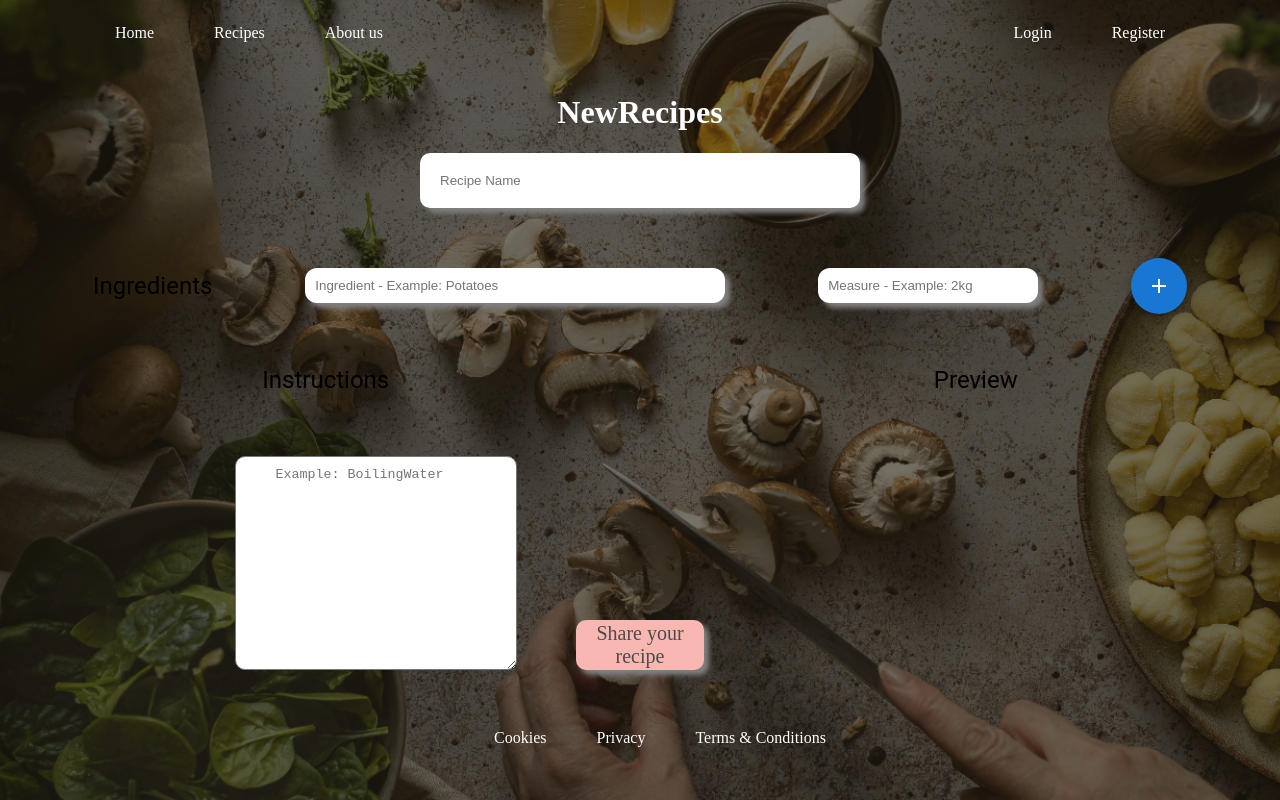
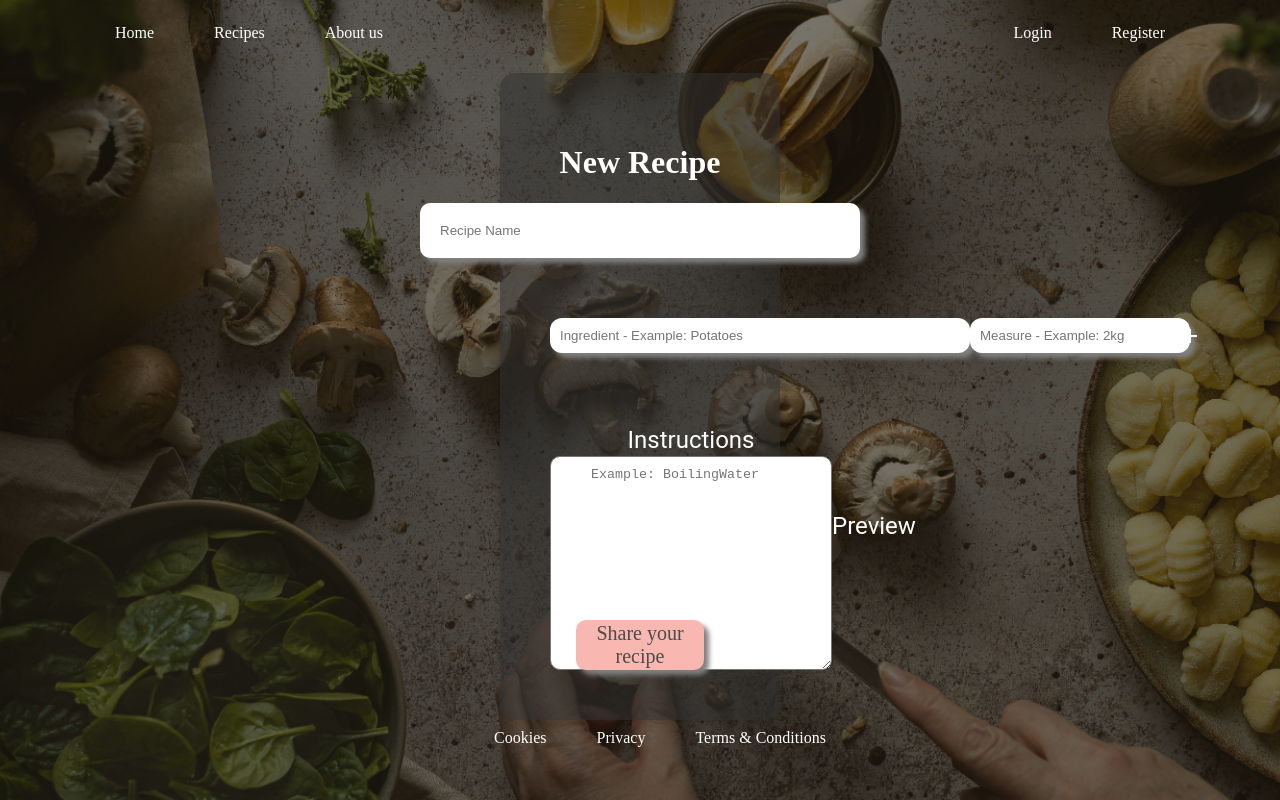
Before and after one commit to PaulaSLT/PROYECTO-FINAL-DE-CURSO-RECETAS, a React (Vite) app in the folder frontend/: page /newrecipe in a window 1280 px wide. Built offline with nearby package versions, Linux system fonts and the light colour scheme.

Commit message:
he sido yo

```diff
--- a/frontend/src/components/RegisterForm/RegisterForm.css
+++ b/frontend/src/components/RegisterForm/RegisterForm.css
@@ -8,9 +8,6 @@
     height: 80%;
     margin: 80px auto;
     border-radius: 20px;
-}
-h1, p{
-    color: white;
 }
 
 .form{
--- a/frontend/src/pages/NewRecipes/NewRecipes.css
+++ b/frontend/src/pages/NewRecipes/NewRecipes.css
@@ -1,10 +1,19 @@
+.new-recipes-container {
+    background-color: rgb(49,49,49,0.521);
+    margin-left: 500px;
+    margin-right: 500px;
+    color: rgb(255, 255, 255);
+    padding: 50px;
+    border-radius: 15px;
+    box-shadow: 0 4px 8px rgba(0, 0, 0, 0.1);
+}
 .title-newrecipes{
     display: flex;
+    color: rgb(255, 255, 255);
     flex-direction: column;
     justify-content: center;
     align-items: center;
-    margin-bottom: 50px;
-    color: black;
+    margin-bottom: 30px;
 }
 
 .title-newrecipes input {
@@ -22,13 +31,12 @@
 }
 
 .aside{
-    display: flex;
     flex-direction: row;
     width: 100vw;
-    justify-content: space-around;
+    justify-content: center;
+    align-items: center;
     gap: 20px;
     margin-top: 50px;
-    color:black
 
 }
 
@@ -53,8 +61,6 @@ textarea{
     justify-content: space-evenly;
     align-items: center;
     margin-top: 50px;
-    color: black;
-
 }
 
 .new-recipes input {
@@ -79,11 +85,10 @@ textarea{
 }
 
 .preview {
-    color:black;
     display: flex;
     flex-direction: column;
-    align-items: center;
-    justify-content: center;
-    margin-bottom: 20px;
-    color:black;
+    align-items: right;
+    justify-content: right;
+    text-align: right;
+    margin-right: 200px;
 }
--- a/frontend/src/pages/NewRecipes/NewRecipes.jsx
+++ b/frontend/src/pages/NewRecipes/NewRecipes.jsx
@@ -1,4 +1,3 @@
-
 import Fab from "@mui/material/Fab";
 import AddIcon from "@mui/icons-material/Add";
 import React, { useState } from "react";
@@ -12,7 +11,7 @@ export default function NewRecipes() {
   const [mealName, setMealName] = useState("");
   const [ingredients, setIngredients] = useState("");
   const [instruction, setInstruction] = useState("");
-  const [measure, setMeasure] = useState('')
+  const [measure, setMeasure] = useState("");
   const navigate = useNavigate();
   const [ingredientes, setIngredientes] = useState([]);
 
@@ -20,24 +19,27 @@ export default function NewRecipes() {
     event.preventDefault();
     await postRecipe(mealName, ingredientes, instruction);
 
-    toast.success('Recipe created!')
+    toast.success("Recipe created!");
 
     setTimeout(() => {
-        navigate('/myprofile')
-      }, 2000)
+      navigate("/myprofile");
+    }, 2000);
   }
 
   const renderList = () => {
     return ingredientes.map((item, index) => (
-      <li key={index}>{item.strIngredients} - {item.strMeasure}</li>
-    ))
+      <li key={index}>
+        {item.strIngredients} - {item.strMeasure}
+      </li>
+    ));
   };
-  console.log(ingredientes)
+  console.log(ingredientes);
 
   return (
     <>
+      <div className="new-recipes-container">
         <div className="title-newrecipes">
-        <h1>NewRecipes</h1>
+          <h1>New Recipe</h1>
           <div className="input-section">
             <input
               type="text"
@@ -50,7 +52,6 @@ export default function NewRecipes() {
         </div>
 
         <div className="new-recipes">
-        <Typography variant="h5">Ingredients</Typography>
 
           <div className="input-section">
             <input
@@ -86,13 +87,9 @@ export default function NewRecipes() {
             <AddIcon />
           </Fab>
         </div>
-
-      <div className="aside">
+        <div className="new-recipes">
+          <div className="input-textarea">
             <Typography variant="h5">Instructions</Typography>
-        <Typography variant="h5">Preview</Typography>
-      </div>
-      <div className="aside">
-        <div className="input-textarea">
             <textarea
               id="measure"
               placeholder="Example: BoilingWater"
@@ -102,14 +99,16 @@ export default function NewRecipes() {
               cols="50"
             />
           </div>
-
           <div className="preview">
+            <Typography variant="h5">Preview</Typography>
             <span className="titleRecipe">{mealName}</span>
             <ul>{renderList()}</ul>
           </div>
         </div>
+
         <div className="button-newrecipes">
           <button onClick={handleClick}>Share your recipe</button>
+        </div>
       </div>
     </>
   );
--- a/frontend/src/pages/profile/Profile.css
+++ b/frontend/src/pages/profile/Profile.css
@@ -21,6 +21,7 @@
 }
 
 #iconos {
+    color: white;
     display: flex;
     flex-direction: row;
     align-items: center;
@@ -59,7 +60,7 @@
 }
 
 .iconsDiv:hover{
-    color:#66d2bb;
+    color:pink;
 
 }
 
```
Lines whose indentation alone changed are shown as unchanged.
